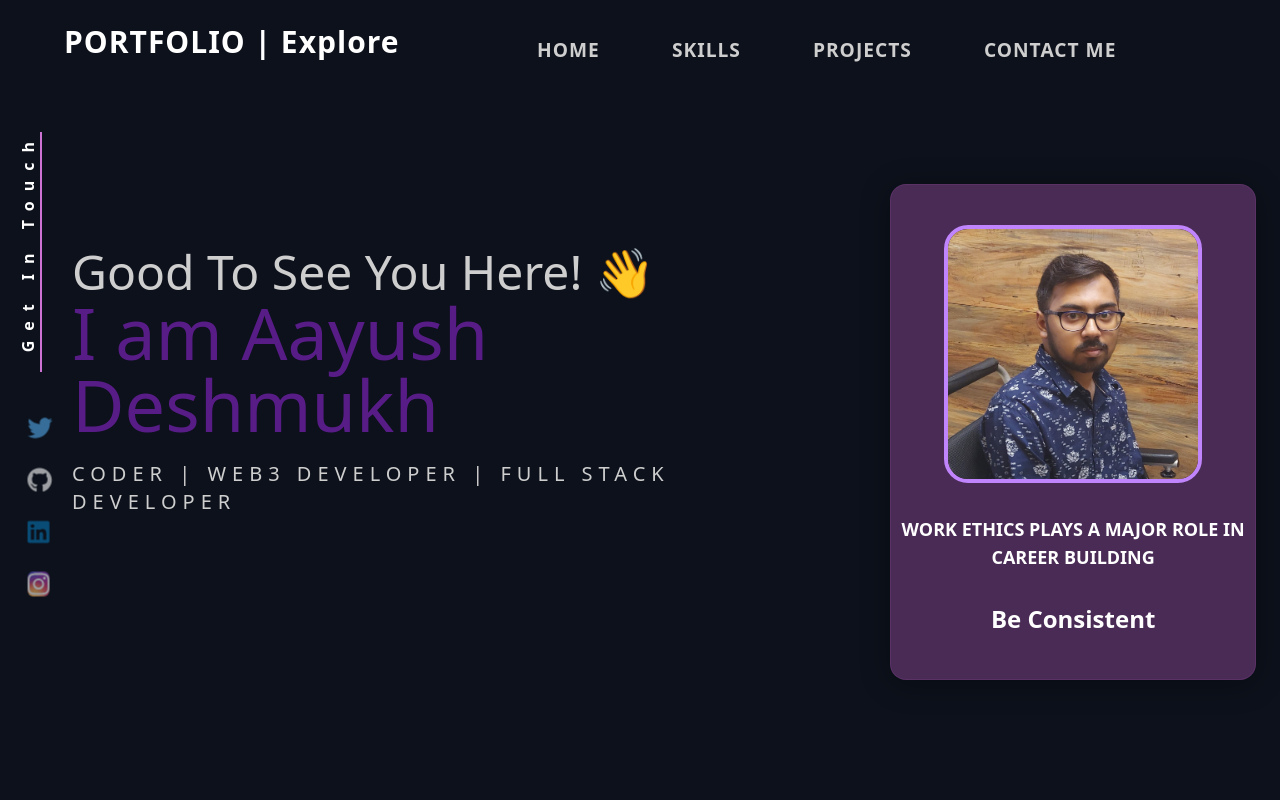
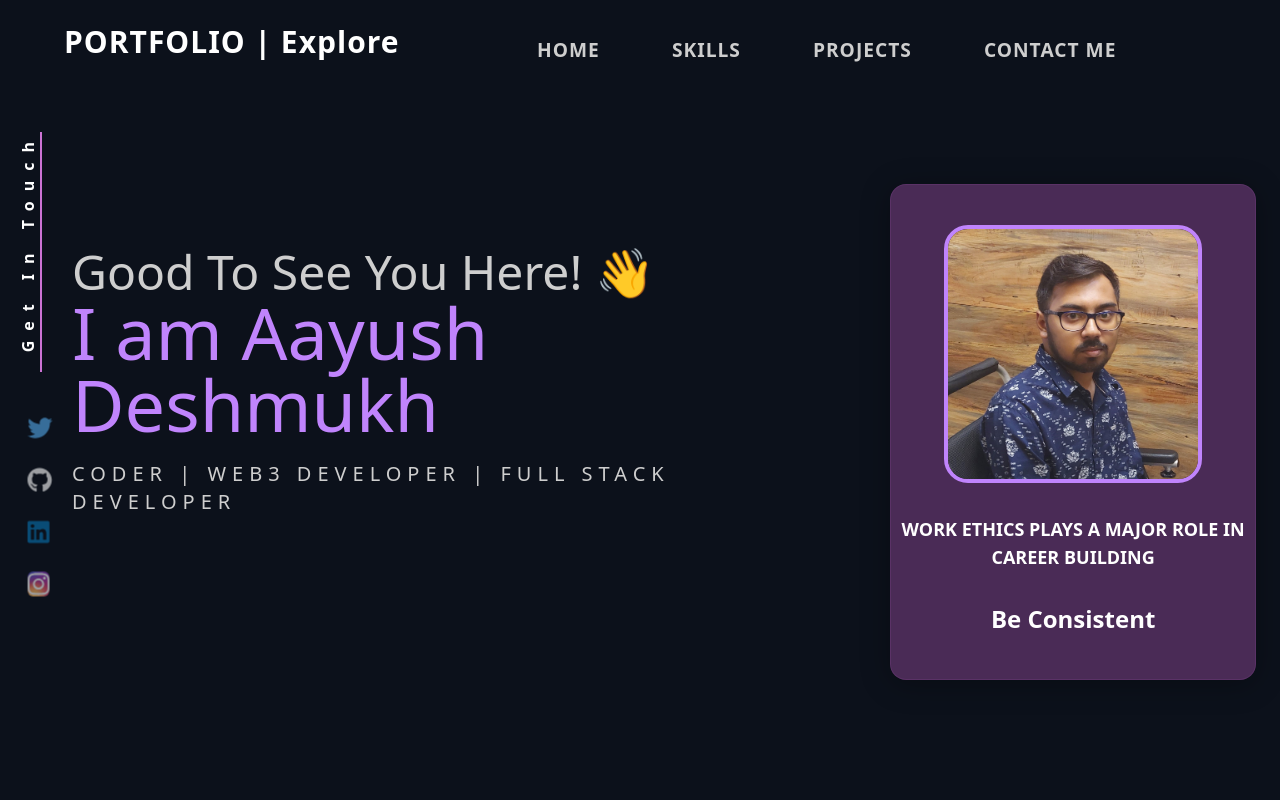
Before and after one commit to Aayushd18/Portfolio-Aayush, a Next.js app: page / in a window 1280 px wide. Shown: the top 800 px of the page. Built offline with nearby package versions, Linux system fonts and the light colour scheme.

Commit message:
update font color

```diff
--- a/components/Home.js
+++ b/components/Home.js
@@ -50,7 +50,7 @@ export function Home() {
         <div className="p-6 md:mt-11 md:pt-11 home-info">
           <div>
             <h1 className="text-lg md:text-5xl greeting pl-6">Good To See You Here! 👋 </h1>
-            <h1 className=" text-3xl md:text-7xl text-purple-900 pl-6">I am Aayush Deshmukh</h1>
+            <h1 className=" text-3xl md:text-7xl text-purple-400 pl-6">I am Aayush Deshmukh</h1>
             <h1 className='profession text-md md:text-xl pl-6'>CODER | WEB3 DEVELOPER | FULL STACK DEVELOPER</h1>
           </div>
         </div>
```
